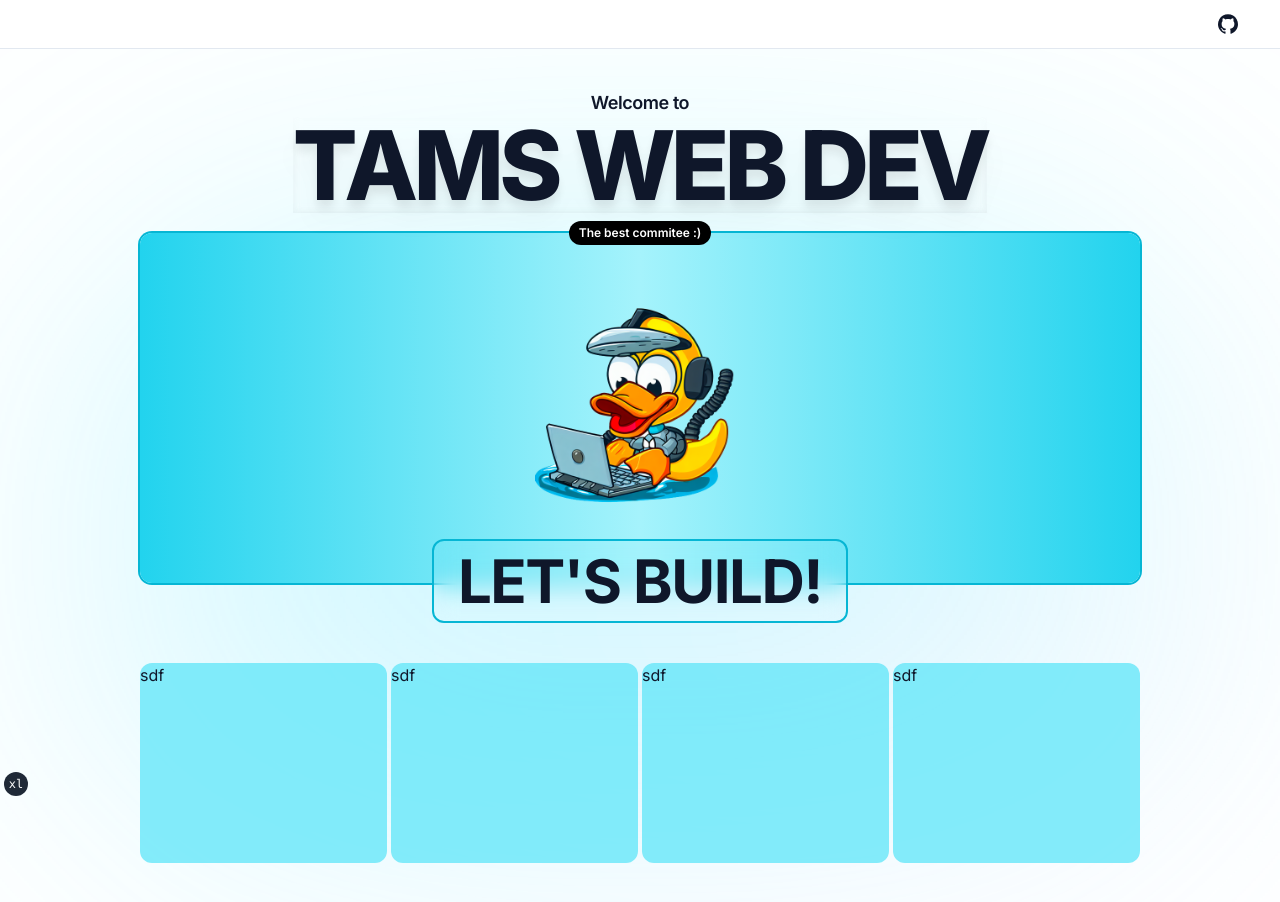
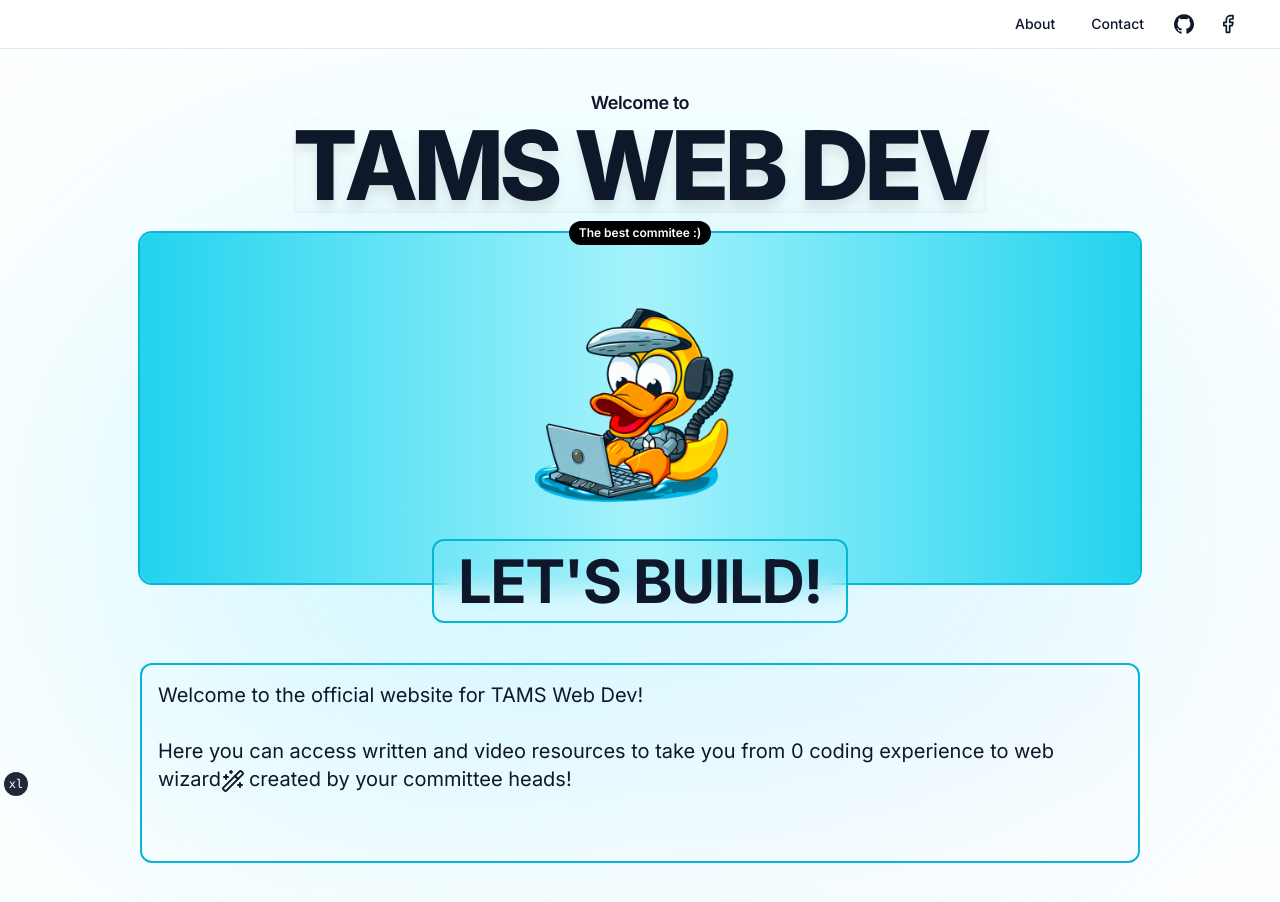
Before and after one commit to cso-webdev/club-website, a Next.js app: page / in a window 1280 px wide. Built offline with nearby package versions, Linux system fonts and the light colour scheme.

Commit message:
add links and landing page content

```diff
--- a/app/page.tsx
+++ b/app/page.tsx
@@ -1,5 +1,7 @@
 import Image from "next/image"
+import { Wand2 } from "lucide-react"
 import image from "public/cyborgduck.png"
+
 export default function IndexPage() {
   return (
     <section className="container grid items-center gap-6 pb-8 pt-6 md:py-10">
@@ -19,7 +21,11 @@ export default function IndexPage() {
             </div>
           </div>
           <div className="-z-10 flex h-[350px] w-full items-center justify-center rounded-xl bg-gradient-to-r from-cyan-400 via-cyan-200 to-cyan-400 ring-2 ring-cyan-500 sm:-my-2 lg:-my-3">
-            <Image src={image} alt="Cyborg Duck" className="max-h-[60%] object-scale-down" />
+            <Image
+              src={image}
+              alt="Cyborg Duck"
+              className="max-h-[60%] object-scale-down"
+            />
           </div>
           <div className="flex max-w-[980px] flex-col">
             <div className="-mt-7 cursor-default rounded-xl border-2 border-cyan-500 p-2.5 px-6 font-sans text-4xl font-bold tracking-tight backdrop-blur-md transition-all ease-in-out hover:tracking-widest sm:text-5xl lg:-mt-8 lg:text-6xl">
@@ -27,19 +33,15 @@ export default function IndexPage() {
             </div>
           </div>
           <div className="grad-back absolute -z-20 my-10 flex h-[500px] w-full flex-1 bg-cyan-200"></div>
-          <div className="mt-10 grid h-[200px] w-full  grid-cols-2 gap-1 md:grid-cols-4">
-            <div className="w-full rounded-xl bg-cyan-300 bg-opacity-80">
-              sdf
-              </div>
-              <div className="w-full  rounded-xl bg-cyan-300 bg-opacity-80">
-              sdf
-              </div>
-              <div className="w-full rounded-xl bg-cyan-300 bg-opacity-80">
-              sdf
-              </div>
-              <div className="w-full rounded-xl bg-cyan-300 bg-opacity-80">
-              sdf
-              </div>
+          <div className="mt-10 h-[200px] w-full gap-1 rounded-xl border-2 border-cyan-500 px-4 py-4 text-xl">
+            Welcome to the official website for TAMS Web Dev! <br />
+            <br />
+            Here you can access written and video resources to take you from 0
+            coding experience to web wizard
+            <span className="inline-block align-middle mr-1">
+              <Wand2 />
+            </span>
+            created by your committee heads!
           </div>
         </div>
       </div>
--- a/components/icons.tsx
+++ b/components/icons.tsx
@@ -1,4 +1,5 @@
 import {
+  Facebook,
   LucideProps,
   Moon,
   SunMedium,
@@ -12,6 +13,7 @@ export const Icons = {
   sun: SunMedium,
   moon: Moon,
   twitter: Twitter,
+  facebook: Facebook,
   logo: (props: LucideProps) => (
     <svg xmlns="http://www.w3.org/2000/svg" viewBox="0 0 24 24" {...props}>
       <path
--- a/components/site-header.tsx
+++ b/components/site-header.tsx
@@ -10,6 +10,26 @@ export function SiteHeader() {
       <div className="container flex h-12 items-center space-x-4 sm:justify-between sm:space-x-0">
         <div className="flex flex-1 items-center justify-end space-x-4">
           <nav className="flex items-center space-x-1">
+            <Link href="/about" rel="noreferrer">
+              <div
+                className={buttonVariants({
+                  variant: "link",
+                })}
+              >
+                About
+                <span className="sr-only">About</span>
+              </div>
+            </Link>
+            <Link href="/contact" rel="noreferrer">
+              <div
+                className={buttonVariants({
+                  variant: "link",
+                })}
+              >
+                Contact
+                <span className="sr-only">Contact</span>
+              </div>
+            </Link>
             <Link
               href={siteConfig.links.github}
               target="_blank"
@@ -25,6 +45,21 @@ export function SiteHeader() {
                 <span className="sr-only">GitHub</span>
               </div>
             </Link>
+            <Link
+              href={siteConfig.links.facebook}
+              target="_blank"
+              rel="noreferrer"
+            >
+              <div
+                className={buttonVariants({
+                  size: "icon",
+                  variant: "ghost",
+                })}
+              >
+                <Icons.facebook className="h-5 w-5" />
+                <span className="sr-only">FaceBook</span>
+              </div>
+            </Link>
           </nav>
         </div>
       </div>
--- a/config/site.ts
+++ b/config/site.ts
@@ -1,9 +1,8 @@
 export type SiteConfig = typeof siteConfig
 
 export const siteConfig = {
-  name: "Next.js",
-  description:
-    "Beautifully designed components built with Radix UI and Tailwind CSS.",
+  name: "TAMS Web Dev",
+  description: "The offical TAMS Web Dev website",
   mainNav: [
     {
       title: "Home",
@@ -14,5 +13,6 @@ export const siteConfig = {
     twitter: "https://twitter.com/shadcn",
     github: "https://github.com/shadcn/ui",
     docs: "https://ui.shadcn.com",
+    facebook: "https://www.facebook.com/groups/678743160710597/",
   },
 }
--- a/package.json
+++ b/package.json
@@ -3,7 +3,7 @@
   "version": "0.0.2",
   "private": true,
   "scripts": {
-    "dev": "next dev",
+    "dev": "next dev --turbo",
     "build": "next build",
     "start": "next start",
     "lint": "next lint",
```
